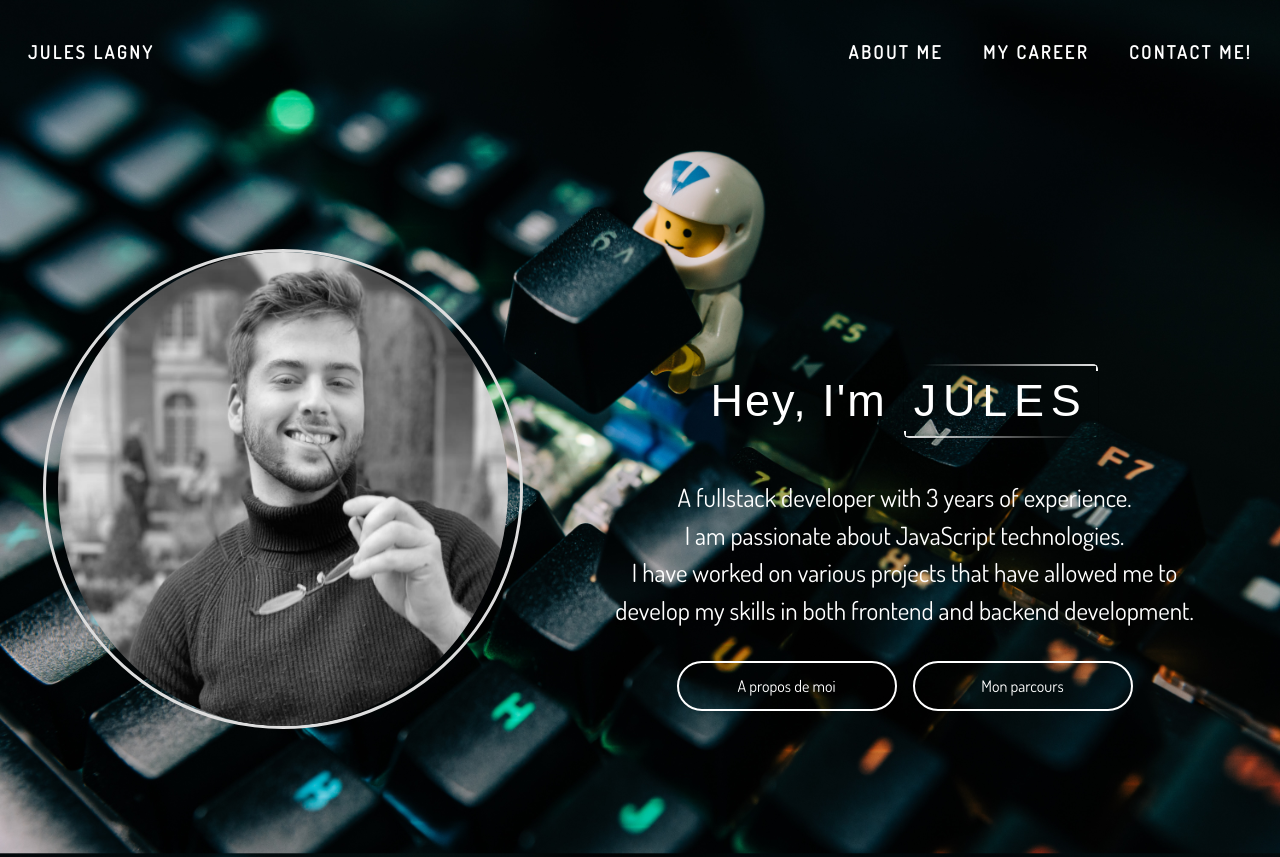
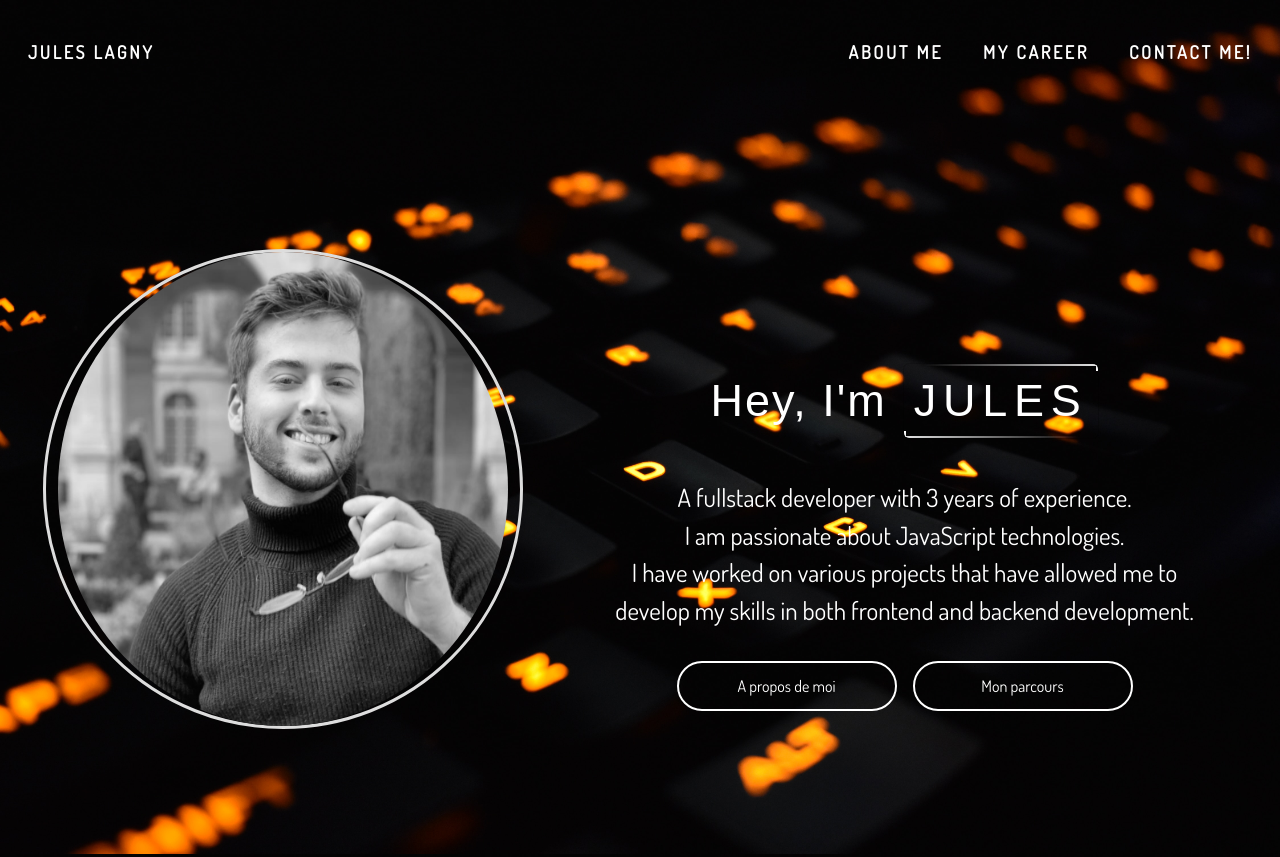
Before and after one commit to RaEace/Portfolio, a React (Vite) app: page / in a window 1280 px wide. Built offline with nearby package versions, Linux system fonts and the light colour scheme.

Commit message:
feat: change background picture

```diff
--- a/src/App.css
+++ b/src/App.css
@@ -1,5 +1,5 @@
 body {
-  background-image: url("/public/keyboard2.jpg");
+  background-image: url("/public/keyboard3.jpg");
   background-repeat: no-repeat;
   background-size: cover;
   background-position: center center;
```
